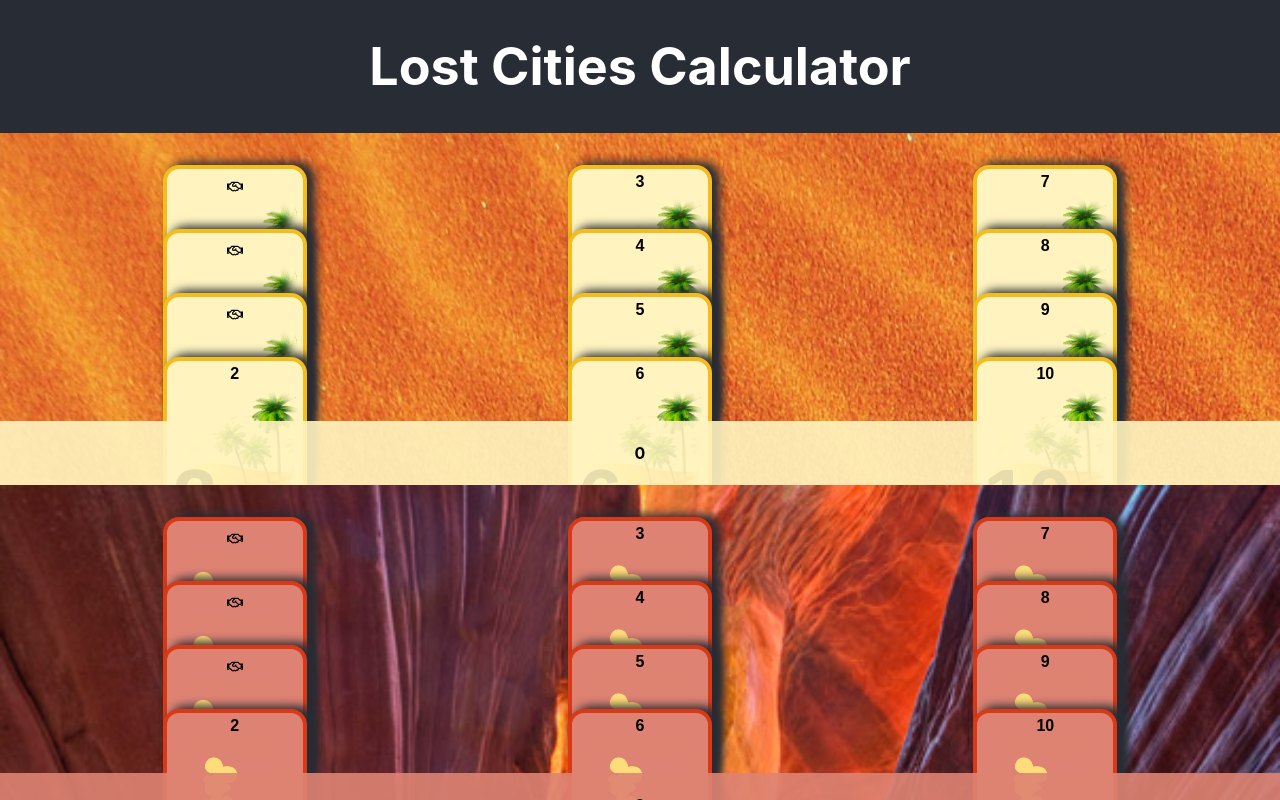
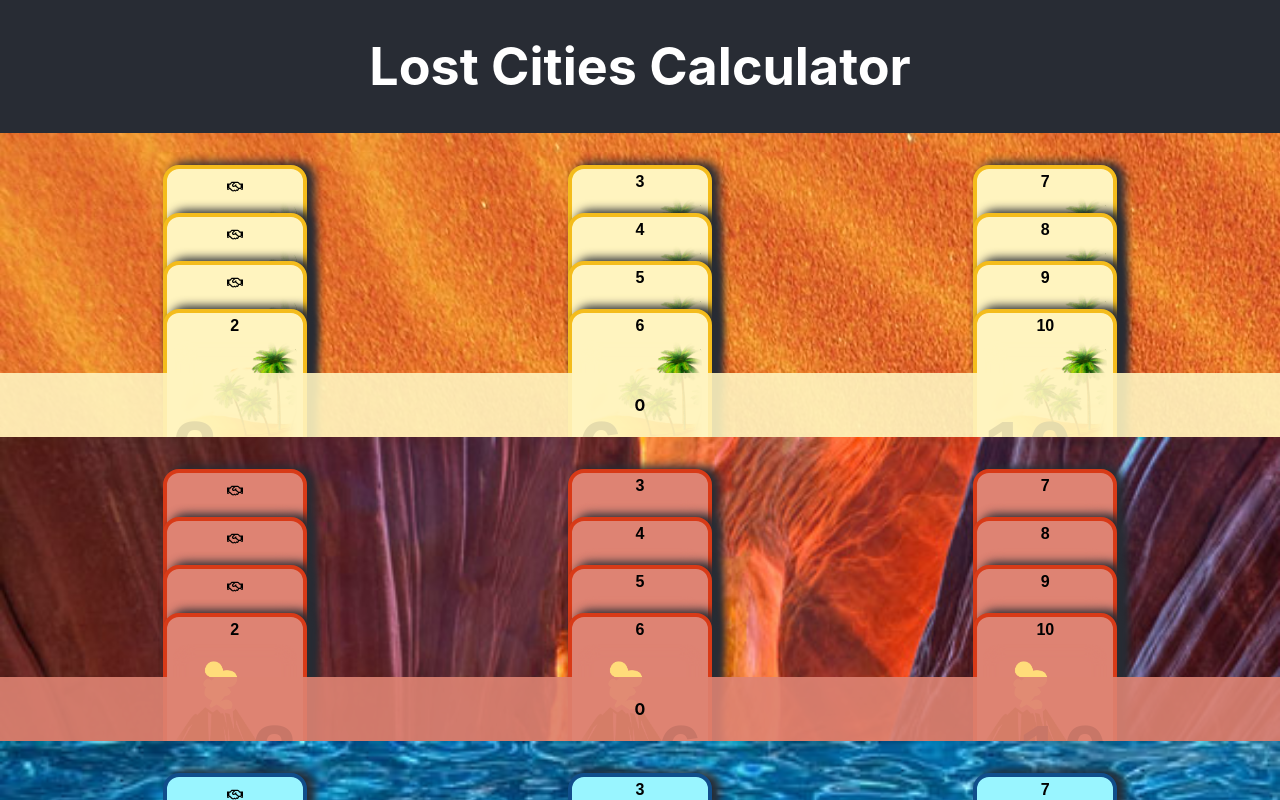
Before and after one commit to ella-jennings/cs50-final-project, a React (Create React App) app: page / in a window 1280 px wide. Shown: the top 800 px of the page. Built offline with nearby package versions, Linux system fonts and the light colour scheme.

Commit message:
modified for smaller spacing between cards

```diff
--- a/src/components/card/card.scss
+++ b/src/components/card/card.scss
@@ -25,7 +25,7 @@
     align-self: center;
     border-radius: $border-radius;
     border: $border;
-    margin-top: -8em;
+    margin-top: -9em;
     margin-left: 0.1em;
     margin-right: 0.1em;
     font-size: 1rem;
@@ -37,12 +37,12 @@
 
     &:focus {
         outline: none;
-        margin-top: -9em;
+        margin-top: -10em;
         margin-bottom: 1em;
     }
 
     &:hover {
-        margin-top: -9em;
+        margin-top: -10em;
         margin-bottom: 1em;
     }
 }
--- a/src/components/city/city.scss
+++ b/src/components/city/city.scss
@@ -4,7 +4,7 @@
     background-repeat: no-repeat;
     background-size: cover;
     width: 100%;
-    padding-top: 10em;
+    padding-top: 11em;
 }
 
 .cards {
@@ -14,7 +14,7 @@
     align-self: center;
     flex-wrap: wrap;
     // this should change based on breakpoint 12/16/32
-    max-height: 18em;
+    max-height: 14em;
 }
 
 .total {
```
